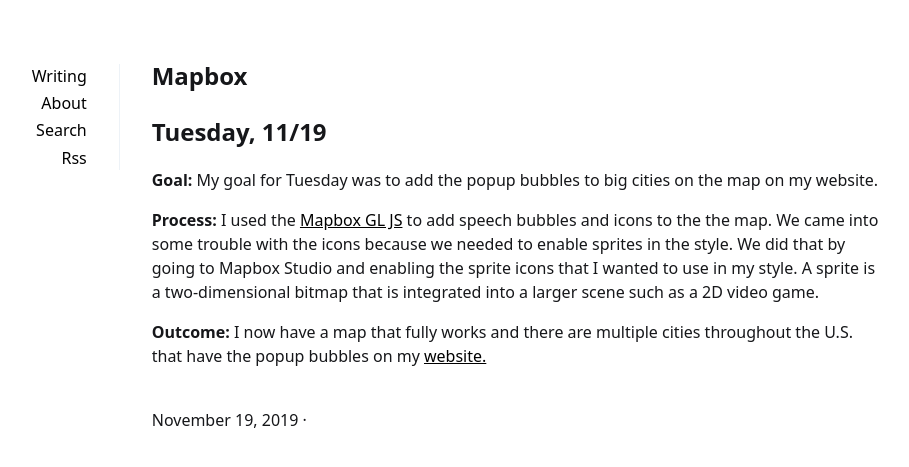
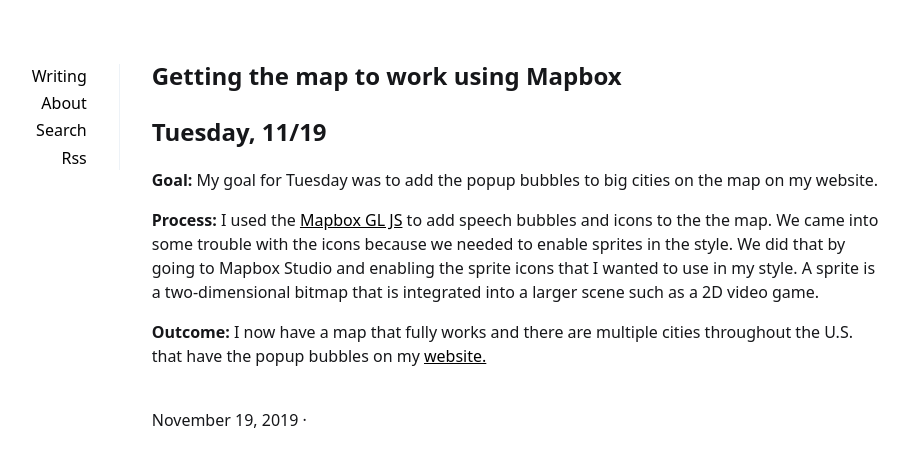
Before and after one commit to xiomaraquinonez/xiomaraquinonez.github.io, a Jekyll site: the page built from _posts/2019-11-19-November19.md, in a window 1280 px wide. Shown: the top 467 px of the page, without its empty margins (201-1110 px from the left). Built offline with Jekyll 4.4.1, drawn with Linux system fonts in a browser that asks for light colours.

Commit message:
Update 2019-11-19-November19.md

```diff
--- a/_posts/2019-11-19-November19.md
+++ b/_posts/2019-11-19-November19.md
@@ -1,6 +1,6 @@
 ---
 layout: post
-title:  "Mapbox"
+title:  "Getting the map to work using Mapbox"
 author: Vinish
 categories: [ tutorial ]
 ---
```
